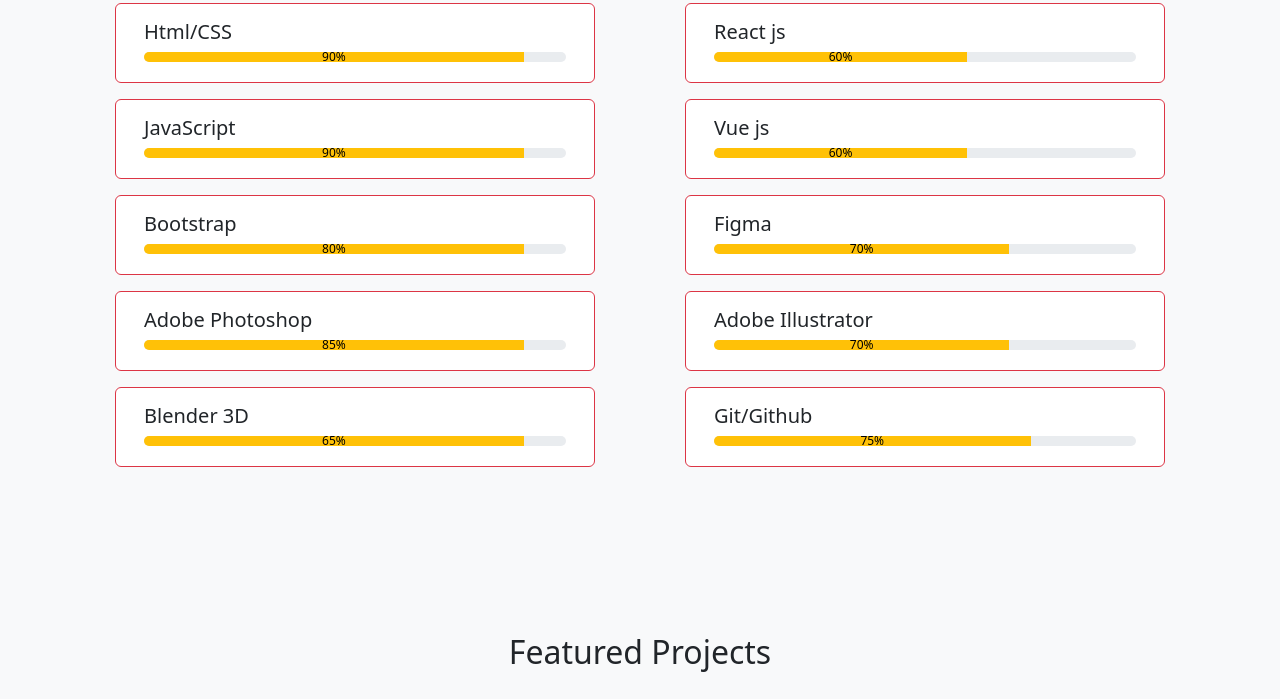
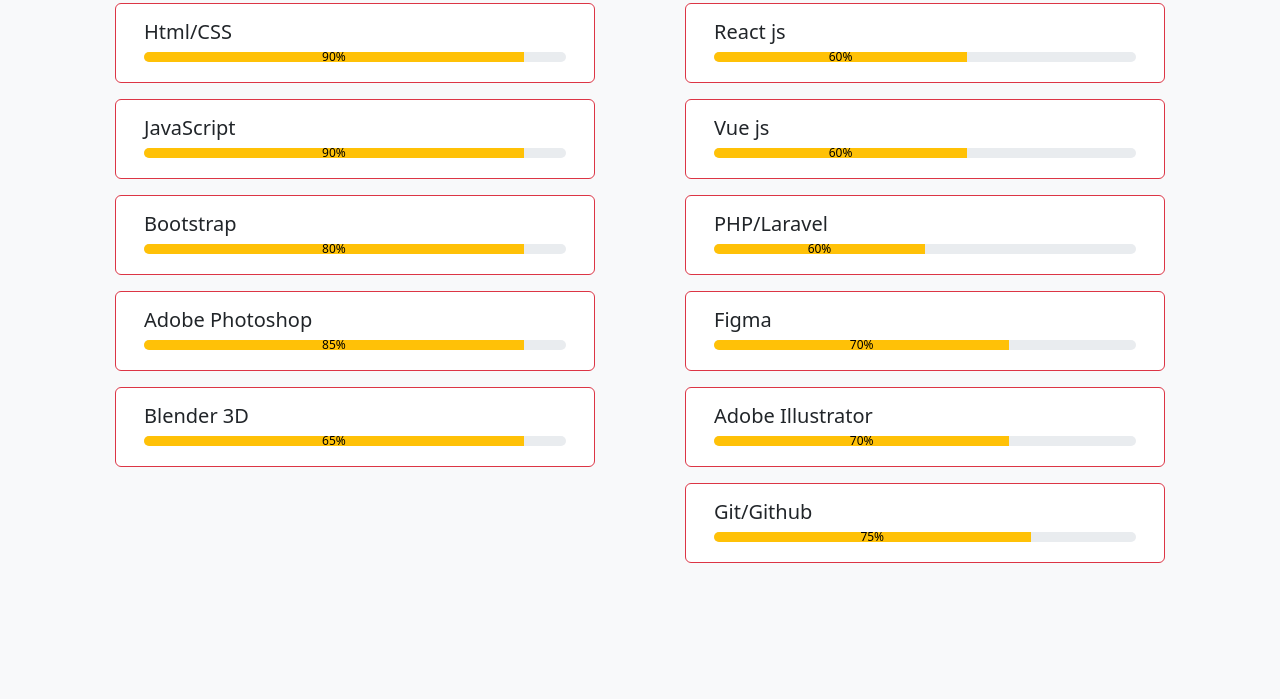
Before and after one commit to myommtbebe1/Portfolio_website, a plain HTML site: page index.html in a window 1280 px wide. Shown: the part 1603-2302 px from the top of the page. Drawn offline with nearby package versions, Linux system fonts and the light colour scheme.

Commit message:
PHP/laravel

```diff
--- a/index.html
+++ b/index.html
@@ -221,6 +221,18 @@
                                         <h5 class="text-start">Vue js</h5>
                                         <div class="progress " style="height: 10px;">
                                         <div class="progress-bar bg-warning" role="progressbar" style="width: 60%; color:black" aria-valuenow="25" aria-valuemin="0" aria-valuemax="100">60%</div>
+                                        </div>
+                                    </div>
+                                </div>
+                                </div>
+                          </div>
+                           <div class="row justify-content-around">
+                                <div class="card border-danger mb-3" style="max-width: 30rem; height: 5rem;">
+                                <div class="d-flex justify-content-start gap-4">
+                                    <div class="card-body  ">
+                                        <h5 class="text-start">PHP/Laravel</h5>
+                                        <div class="progress " style="height: 10px;">
+                                        <div class="progress-bar bg-warning" role="progressbar" style="width: 50%; color:black" aria-valuenow="25" aria-valuemin="0" aria-valuemax="100">60%</div>
                                         </div>
                                     </div>
                                 </div>
```
